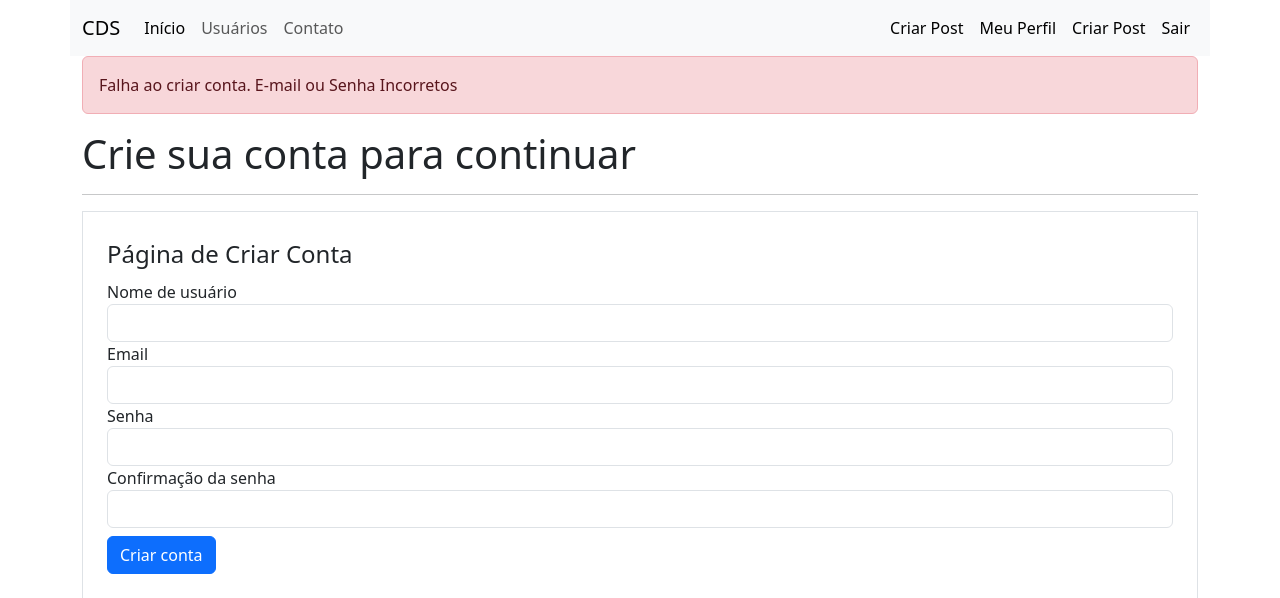
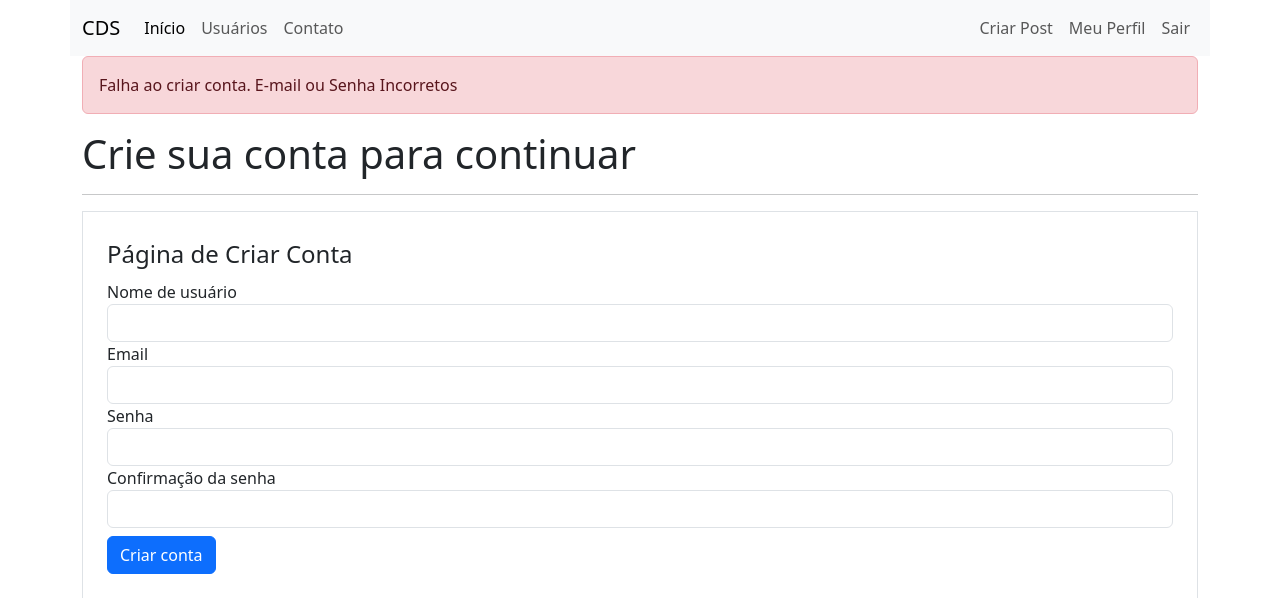
Before and after one commit to carloshouser/curso_flask, a Flask app: page /conta in a window 1280 px wide. Shown: the top 598 px of the page. Run offline with Flask 3, Linux system fonts and the light colour scheme; the visitor is signed in with stand-in values (Sample User, id 1).

Commit message:
Ajustes Login

```diff
--- a/meusite/__init__.py
+++ b/meusite/__init__.py
@@ -16,6 +16,9 @@
 bcrypt = Bcrypt(app)
 login_manager = LoginManager(app)
 
-
+# Isto serve para configurar onde entrar caso o login seja exigido
+login_manager.login_view = 'login'
+login_manager.login_message_category = 'alert-info'
+login_manager.login_message = 'Por favor, faça login para acessar esta funcionalidade.'
 
 from meusite import routes
--- a/meusite/routes.py
+++ b/meusite/routes.py
@@ -8,7 +8,7 @@
 from meusite import app, database, bcrypt
 from meusite.forms import FormCriarConta, FormLogin
 from meusite.models import Usuario
-from flask_login import login_user, logout_user, current_user
+from flask_login import login_user, logout_user, current_user, login_required
 
 lista_usuarios = ['Marcio', 'Daniel', 'Alessandro', 'Carlos', 'Luíz']
 
@@ -24,6 +24,7 @@
 
 
 @app.route('/usuarios')
+@login_required
 def usuarios():
     return render_template('usuarios.html', lista_usuarios=lista_usuarios)
 
@@ -37,7 +38,11 @@
             login_user(usuario, remember=form_login.lembrar_dados.data)
             flash(
                 f'Login realizado com sucesso. E-mail: {form_login.email.data}', 'alert-success')
-            return redirect(url_for('homepage'))
+            parametro_next = request.args.get('next')
+            if parametro_next:
+                return redirect(parametro_next)
+            else:
+                return redirect(url_for('homepage'))
         else:
             flash(
                 f'Falha no login. E-mail ou senha incorretos.', 'alert-danger')
@@ -65,17 +70,20 @@
 
 
 @app.route('/sair')
+@login_required
 def sair():
     logout_user()
     flash(f'Logout feito com sucesso!', 'alert-success')
-    return redirect(url_for('home'))
+    return redirect(url_for('homepage'))
 
 
 @app.route('/perfil')
+@login_required
 def perfil():
     return render_template('perfil.html')
 
 
 @app.route('/post/criacao')
+@login_required
 def criar_post():
     return render_template('criarpost.html')
--- a/meusite/templates/navbar.html
+++ b/meusite/templates/navbar.html
@@ -33,23 +33,20 @@
            <ul class="navbar-nav ms-auto mb-2 mb-lg-0">
                {% if current_user.is_authenticated %}
                     <li class="nav-item">
-                        <a class="nav-link active" aria-current="page" href="{{url_for('criar_post')}}">Criar Post</a>
+                        <a class="nav-link" href="{{ url_for('criar_post') }}">Criar Post</a>
                     </li>
                     <li class="nav-item">
-                        <a class="nav-link active" aria-current="page" href="{{url_for('perfil')}}">Meu Perfil</a>
+                        <a class="nav-link" href="{{ url_for('perfil') }}">Meu Perfil</a>
                     </li>
                     <li class="nav-item">
-                        <a class="nav-link active" aria-current="page" href="{{url_for('criar_post')}}">Criar Post</a>
-                   </li>
-                   <li class="nav-item">
-                       <a class="nav-link active" aria-current="page" href="{{url_for('sair')}}">Sair</a>
+                        <a class="nav-link" href="{{ url_for('sair') }}">Sair</a>
                     </li>
                 {% else %}
                     <li class="nav-item">
-                        <a class="nav-link active" aria-current="page" href="{{url_for('login')}}">Login</a>
+                        <a class="nav-link" href="{{ url_for('login') }}">Login</a>
                     </li>
                     <li class="nav-item">
-                       <a class="nav-link active" aria-current="page" href="{{url_for('conta')}}">Criar conta</a>
+                        <a class="nav-link" href="{{ url_for('conta') }}">Criar Conta</a>
                     </li>
                {% endif %}
            </ul>
```
Lines whose indentation alone changed are shown as unchanged.
